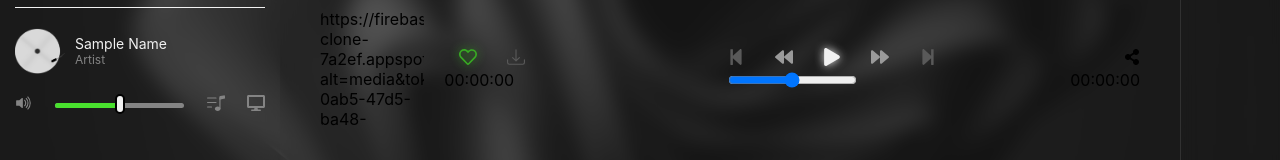
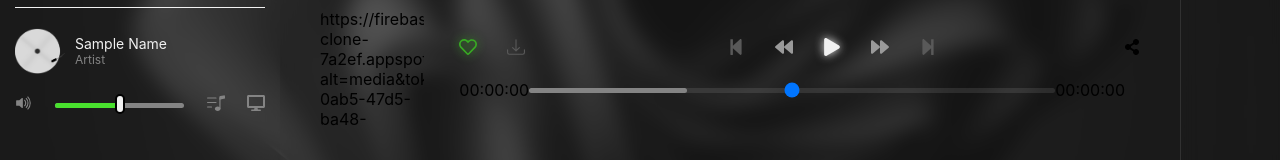
Before and after one commit to aida-solat/Muth-React, a React (Create React App) app: page / in a window 1280 px wide. Shown: the part 592-752 px from the top of the page. Built offline with nearby package versions, Linux system fonts and the light colour scheme; grey boxes are pictures that could not be loaded.

Commit message:
second commit

```diff
--- a/src/Components/MusicPlayer.js
+++ b/src/Components/MusicPlayer.js
@@ -87,7 +87,7 @@ function MusicPlayer(props) {
           </div>
           <div className="bottom">
             <div className="currentTime">00:00:00</div>
-            <input type="range" />
+            <input type="range" className="progressBar" />
             <div className="totalTime">00:00:00</div>
           </div>
         </div>
--- a/src/Styles/MainContainer.css
+++ b/src/Styles/MainContainer.css
@@ -398,3 +398,33 @@
   color: #f1f1f1;
   filter: drop-shadow(0px 0px 5px #f1f1f1);
 }
+
+.musicPlayer .songAttr .bottom {
+  margin-top: 20px;
+  padding: 0px 15px;
+}
+
+.musicPlayer .songAttr .bottom .progressBar {
+  width: 80%;
+  position: relative;
+  height: 5px;
+  outline: none;
+  border: none;
+  appearance: none;
+  border-radius: 10px;
+  background: rgba(255, 255, 255, 0.1);
+  cursor: pointer;
+}
+
+.musicPlayer .songAttr .bottom .progressBar:before {
+  position: absolute;
+  content: "";
+  top: 0;
+  left: 0;
+  background: #848484;
+  width: 30%;
+  height: 100%;
+  border-radius: 10px;
+  z-index: 2;
+  transition: all 0.5s ease;
+}
```
